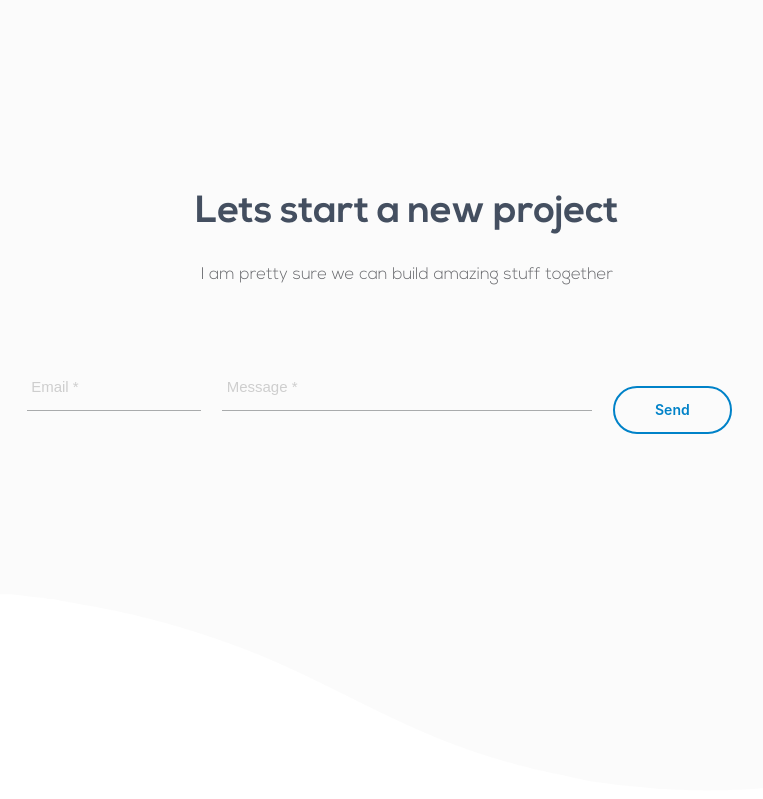
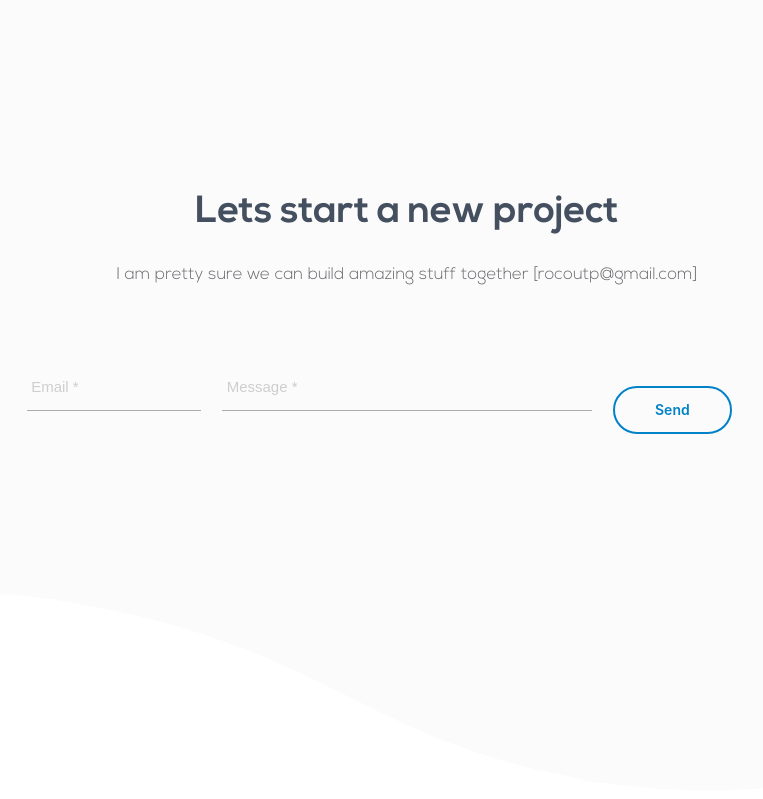
Before and after one commit to afquinterog/psite, a PHP site: page / in a window 1280 px wide. Shown: the part 5018-5817 px from the top of the page, without its empty margins (233-996 px from the left). Run offline with PHP 8.4, Linux system fonts and the light colour scheme; some libraries are stand-ins or nearby versions.

Commit message:
Added email

```diff
--- a/index.php
+++ b/index.php
@@ -899,7 +899,7 @@
                         Lets start a new project
                     </h2>
                     <h4>
-                        <p class="content">I am pretty sure we can build amazing stuff together</p>
+                        <p class="content">I am pretty sure we can build amazing stuff together [rocoutp@gmail.com]</p>
                     </h4>
                 </div>
                 <!-- /Title -->
```
